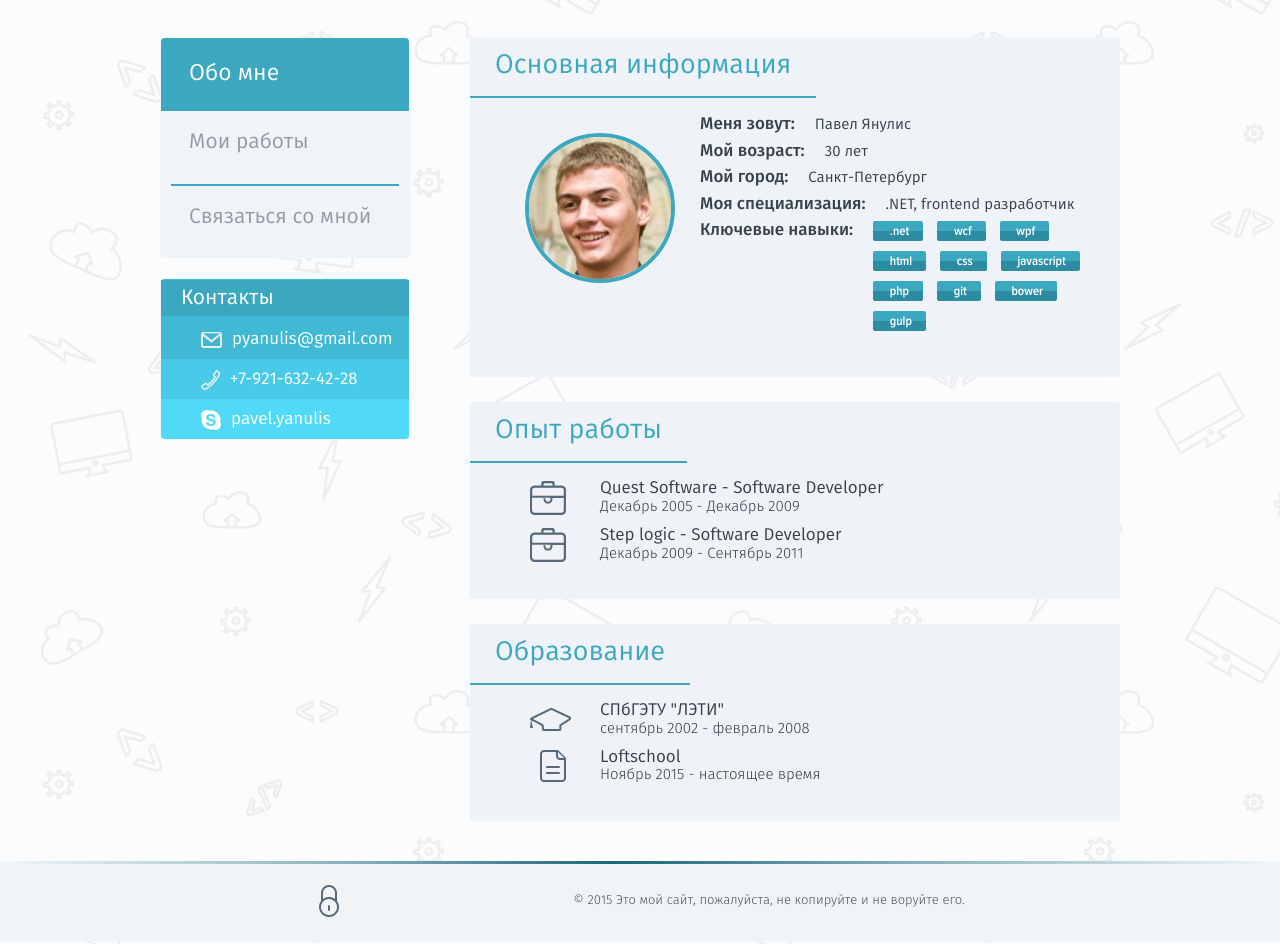
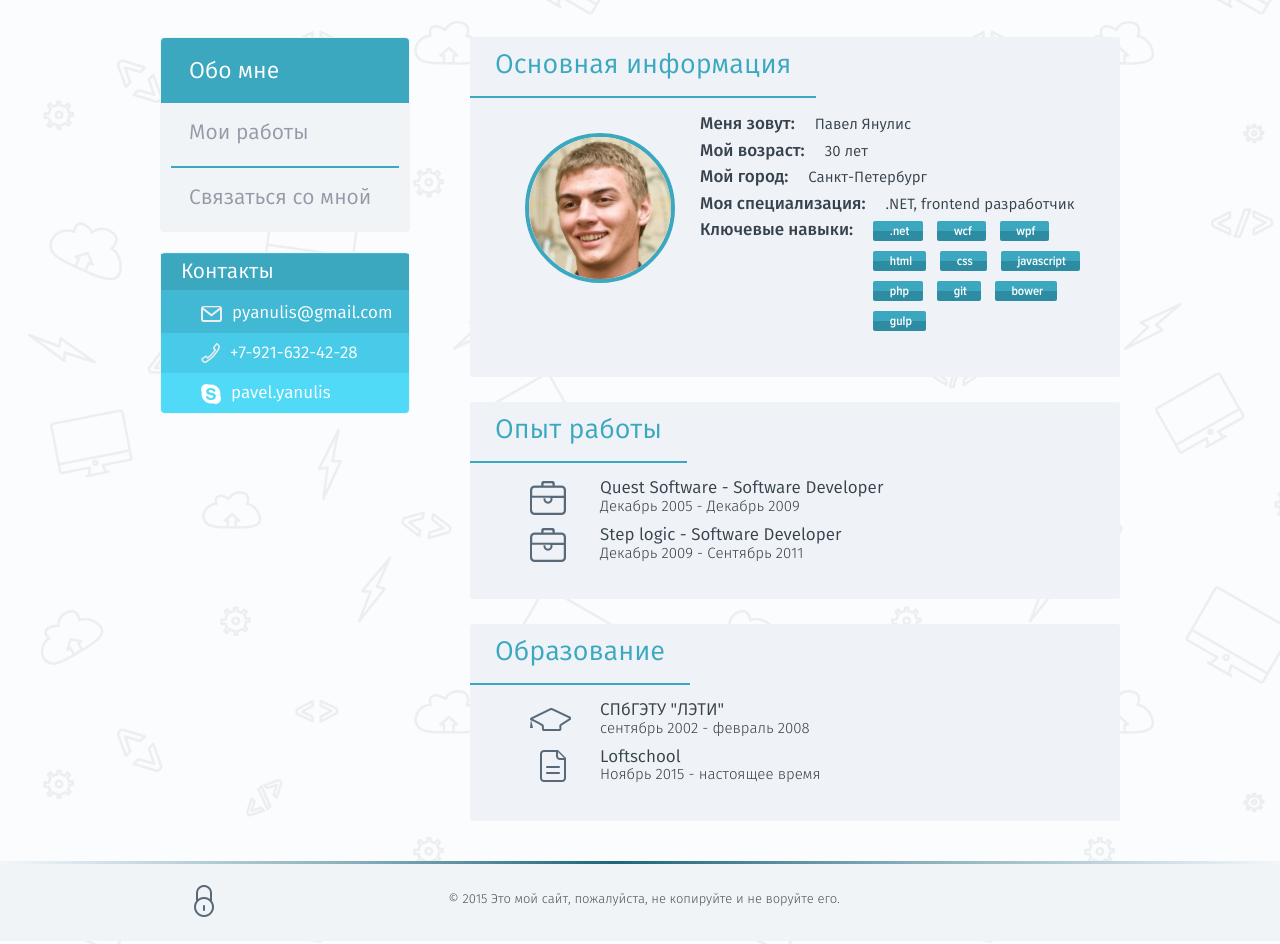
Before and after one commit to pyanulis/ls_portfolio, a website: page app/index.html in a window 1280 px wide. Shown: the part 120-1064 px from the top of the page. Drawn offline with nearby package versions, Linux system fonts and the light colour scheme; some packages are replaced by stand-ins of ours; a script that the page names is missing; files whose address does not match are found by name.

Commit message:
footer center

```diff
--- a/app/css/main.css
+++ b/app/css/main.css
@@ -165,7 +165,6 @@
     background-color: #f0f4f7;
     display: block;
     box-sizing: border-box;
-    height: 73px;
 
     font-family: "fira_sansbook", sans-serif;
     font-size: 21px;
@@ -212,9 +211,13 @@
     margin: auto 10px;
     box-sizing: border-box;
 
-    padding: 20px 0px 20px 18px;
+    padding: 19px 18px 19px 18px;
 
     border-top: 2px solid #3ba8c0;
+}
+
+.menuItemSelected .link {
+    padding: 18px 5px 18px 18px;
 }
 .link:link {
     text-decoration: none;
@@ -319,7 +322,7 @@
     position: relative;
     margin-top: -83px;
 
-    min-width: 960px;
+    min-width: 1200px;
 	height: 80px;
 	background: #f0f4f7;
 
@@ -370,6 +373,10 @@
 
 .footerP {
     color: #4a545d;
+    margin: 0 auto;
+    padding: 0 40px;
+    box-sizing: border-box;
+    vertical-align: middle;
 }
 
 .contactImage {
@@ -389,6 +396,10 @@
     margin-right: 230px;
     vertical-align: middle;
     cursor: pointer;
+
+    /*margin-left: 160px;
+    display: inline-block;
+    line-height: 1.2;*/
 }
 
 .signin-image:hover {
@@ -400,6 +411,8 @@
     margin: 0;
     font-size: 13px;
     font-family: "fira_sanslight", sans-serif;
+    vertical-align: middle;
+    margin-right: 250px;
 }
 
 .empty-vert-align {
@@ -529,3 +542,12 @@
     font-family: "fira_sansbook", sans-serif;
     font-size: 13px;
 }
+
+
+.footerText {
+    /*line-height: 1.2;
+    text-align: center;
+    margin-left: 95px;
+    display: inline-block;
+    vertical-align: middle;*/
+}
```
